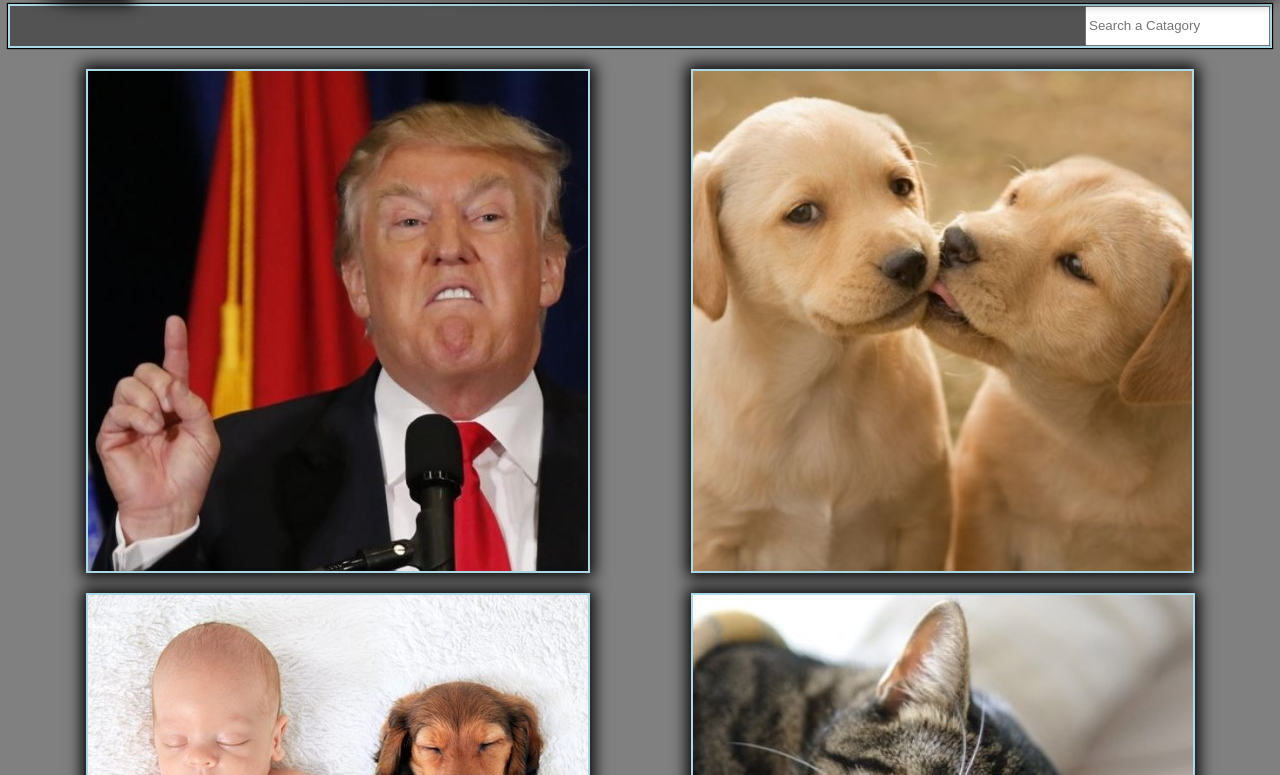
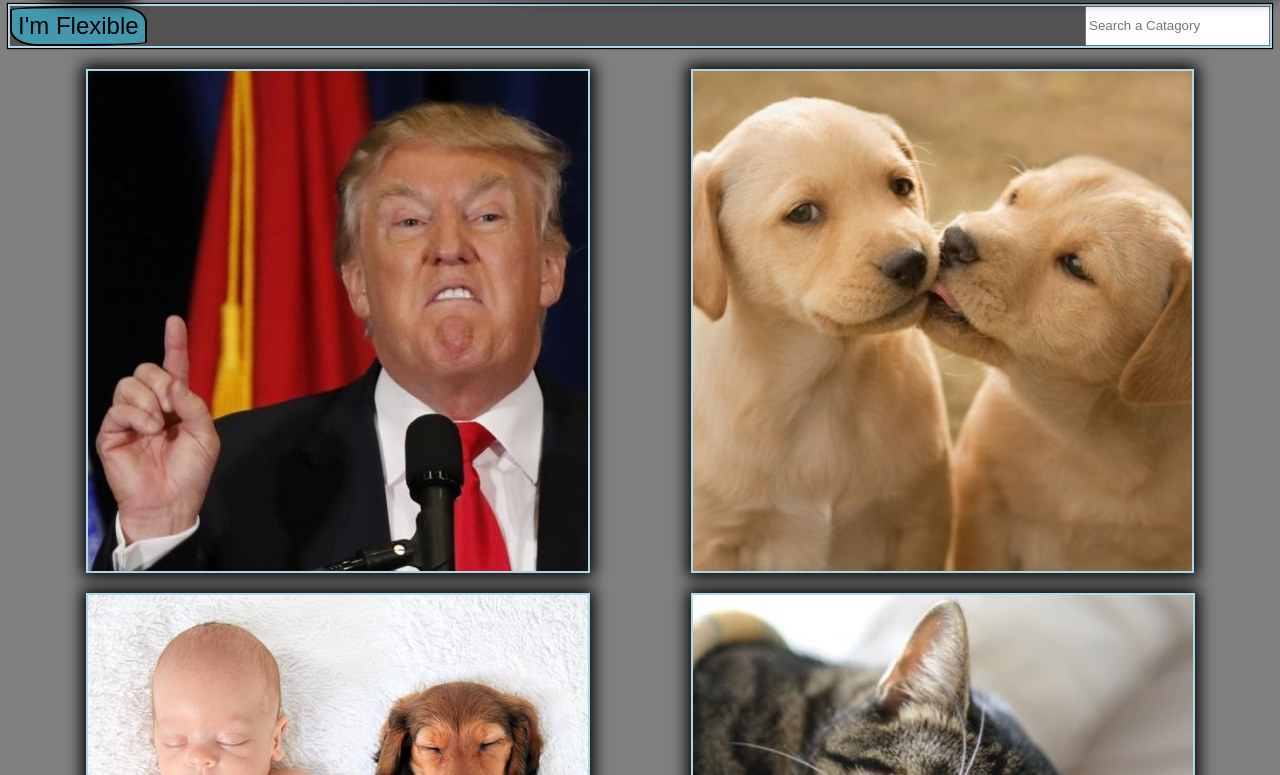
Before and after one commit to BenAvrahamos/Meme-Generator, a plain HTML site: page index.html in a window 1280 px wide. Shown: the part 98-873 px from the top of the page. Drawn offline with Linux system fonts and the light colour scheme.

Commit message:
Add the im flexible button to choose a random image for the canvas

```diff
--- a/Styles/basics/layout.css
+++ b/Styles/basics/layout.css
@@ -19,7 +19,7 @@
 
 .gallery-search-bar{
     display: flex;
-    justify-content: end;
+    justify-content: space-between;
 }
 
 
--- a/Styles/components/gallery.css
+++ b/Styles/components/gallery.css
@@ -18,3 +18,14 @@
     border: 2px solid lightblue;
     margin-block: 5px;
 }
+
+.flexible-btn{
+    margin-left: 0;
+    border-radius: 50% 20% / 10% 40%;
+    font-size: 1.5em;
+    border: solid black 2px;
+
+    background-color: rgb(67, 152, 173);
+
+
+}
--- a/gallery.controller.js
+++ b/gallery.controller.js
@@ -22,3 +22,14 @@ function onSelectImg(id) {
     renderMeme(gMeme)
     switchSection()
 }
+
+
+
+function onRandomImg(){
+    const imgsCount =getImg().length
+
+    onSelectImg(getRandomInt(1,imgsCount))
+
+
+
+}
--- a/index.html
+++ b/index.html
@@ -19,6 +19,7 @@
 
     <main class="gallery">
         <section class="gallery-search-bar">
+            <button class="flexible-btn" onclick="onRandomImg()">I'm Flexible</button>
             <input type="text" name="search-bar" placeholder="Search a Catagory" id="">
         </section>
 
@@ -78,8 +79,8 @@
     </section>
 
 </body>
+<script defer src="meme.utils.js"></script>
 <script defer src="service/meme.service.js"></script>
-<script defer src="main.js"></script>
 <script defer src="meme.controller.js"></script>
 <script defer src="gallery.controller.js"></script>
 
--- a/meme.controller.js
+++ b/meme.controller.js
@@ -16,7 +16,9 @@ function onInit() {
     gElCanvas.addEventListener('click', onClick)
 
 
+
 }
+
 
 function renderMeme(meme) {
 
@@ -26,9 +28,9 @@ function renderMeme(meme) {
         const elImg = new Image()
         elImg.src = getImgByIdx(imageIdx)
         gCtx.drawImage(elImg, 0, 0, gElCanvas.width, gElCanvas.height)
+        drawLines(lines, selectedLineIdx)
     }
 
-    drawLines(lines, selectedLineIdx)
 }
 
 function onTxtInput(elTxt) {
--- /dev/null
+++ b/meme.utils.js
@@ -0,0 +1,6 @@
+'use strict'
+function getRandomInt(min, max) {
+    min = Math.ceil(min)
+    max = Math.floor(max)
+    return Math.floor(Math.random() * (max - min)) + min //The maximum is inclusive and the minimum is inclusive
+}
```
